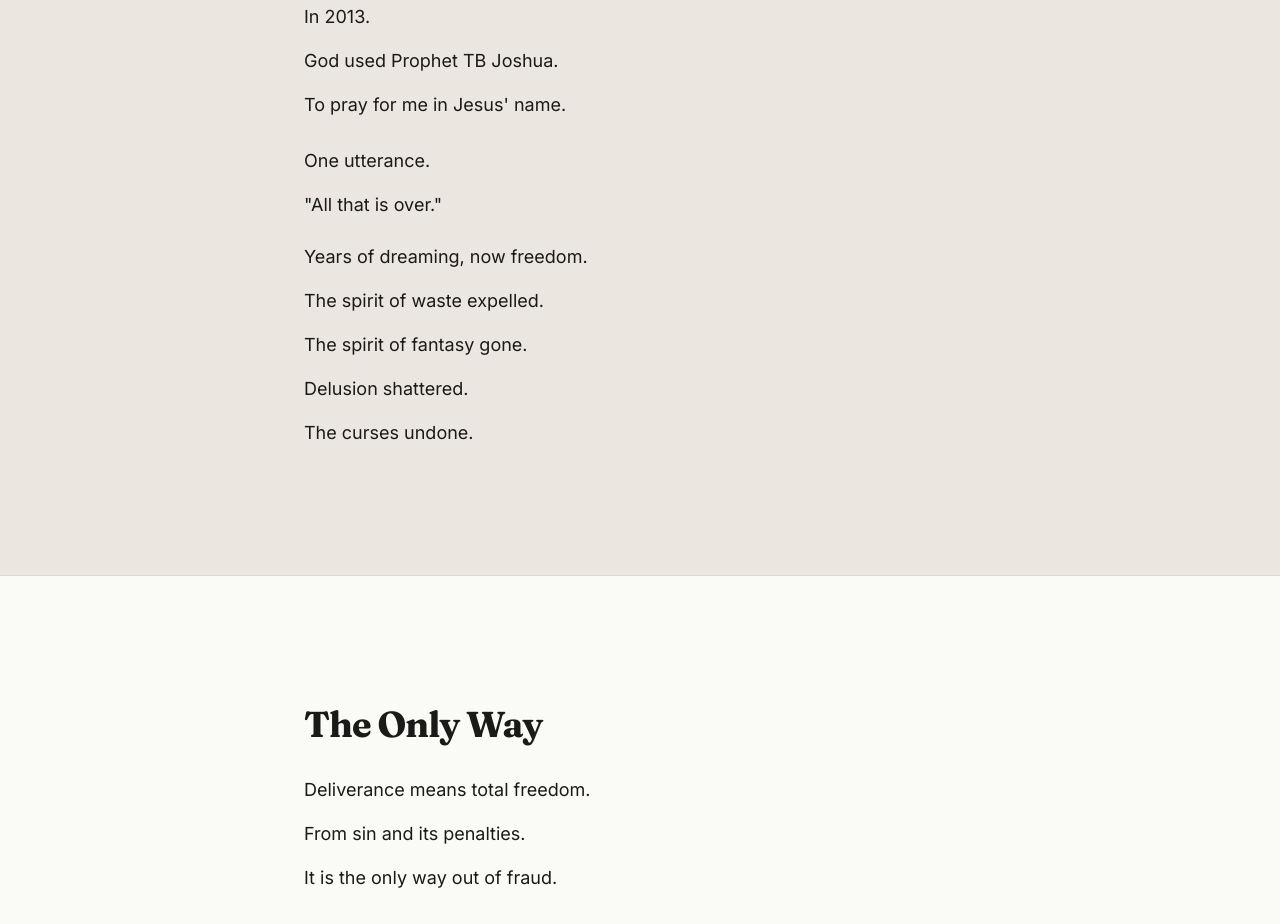
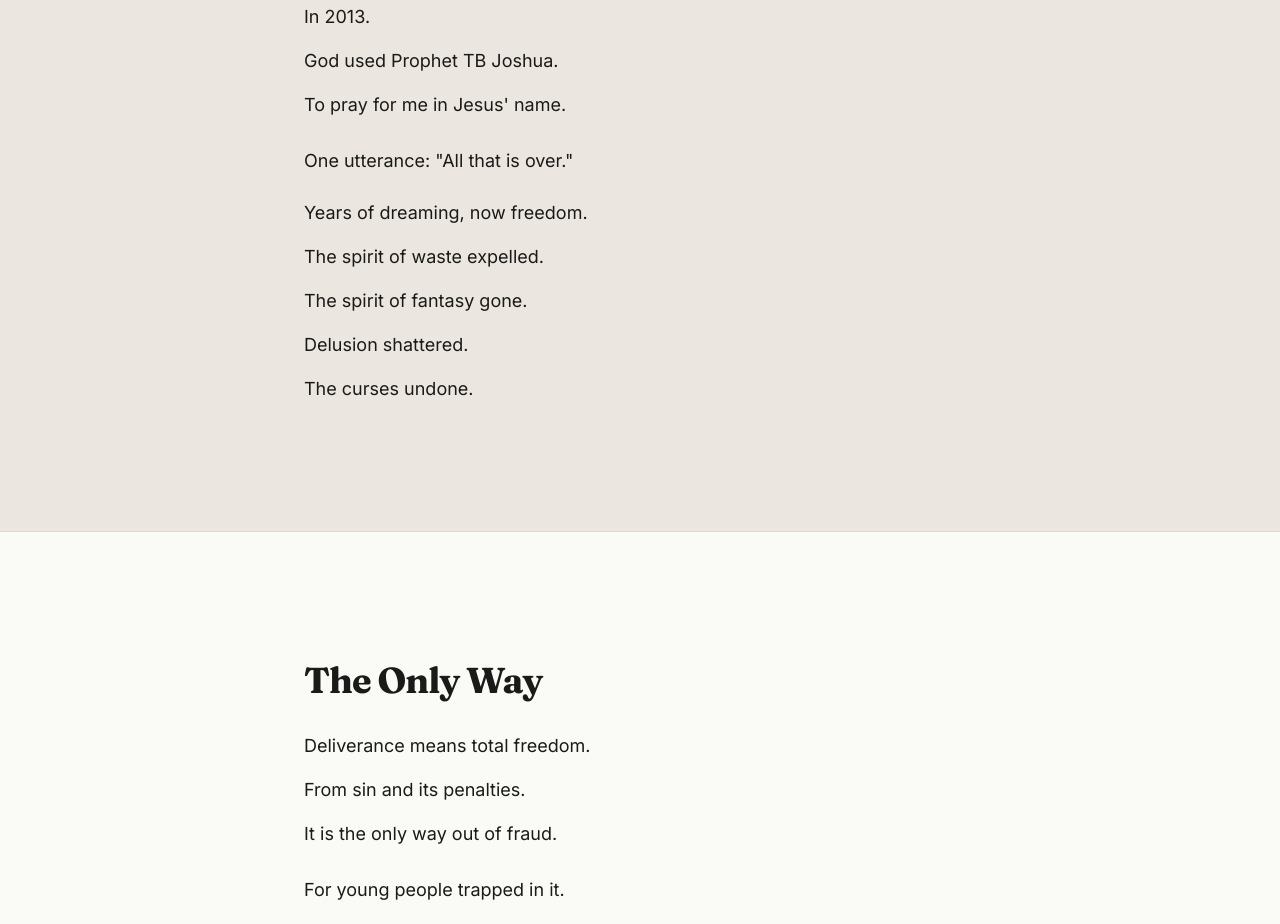
Before and after one commit to whoisjimilitan/restoration-community, a Next.js app in the folder apps/web/: page / in a window 1280 px wide. Shown: the part 2360-3284 px from the top of the page. Built offline with nearby package versions, Linux system fonts and the light colour scheme.

Commit message:
refine: tighten utterance line for directness
- Combine 'One utterance.' and '"All that is over."' into single line
- Creates immediate connection between utterance and what was said
- Tighter pacing and rhythm

Co-Authored-By: Claude Haiku 4.5 <noreply@anthropic.com>

```diff
--- a/apps/web/src/app/page.tsx
+++ b/apps/web/src/app/page.tsx
@@ -114,8 +114,7 @@ export default function Home() {
             <p>In 2013.</p>
             <p>God used Prophet TB Joshua.</p>
             <p>To pray for me in Jesus' name.</p>
-            <p className="pt-3">One utterance.</p>
-            <p>"All that is over."</p>
+            <p className="pt-3">One utterance: "All that is over."</p>
             <p className="pt-2">Years of dreaming, now freedom.</p>
             <p>The spirit of waste expelled.</p>
             <p>The spirit of fantasy gone.</p>
```
